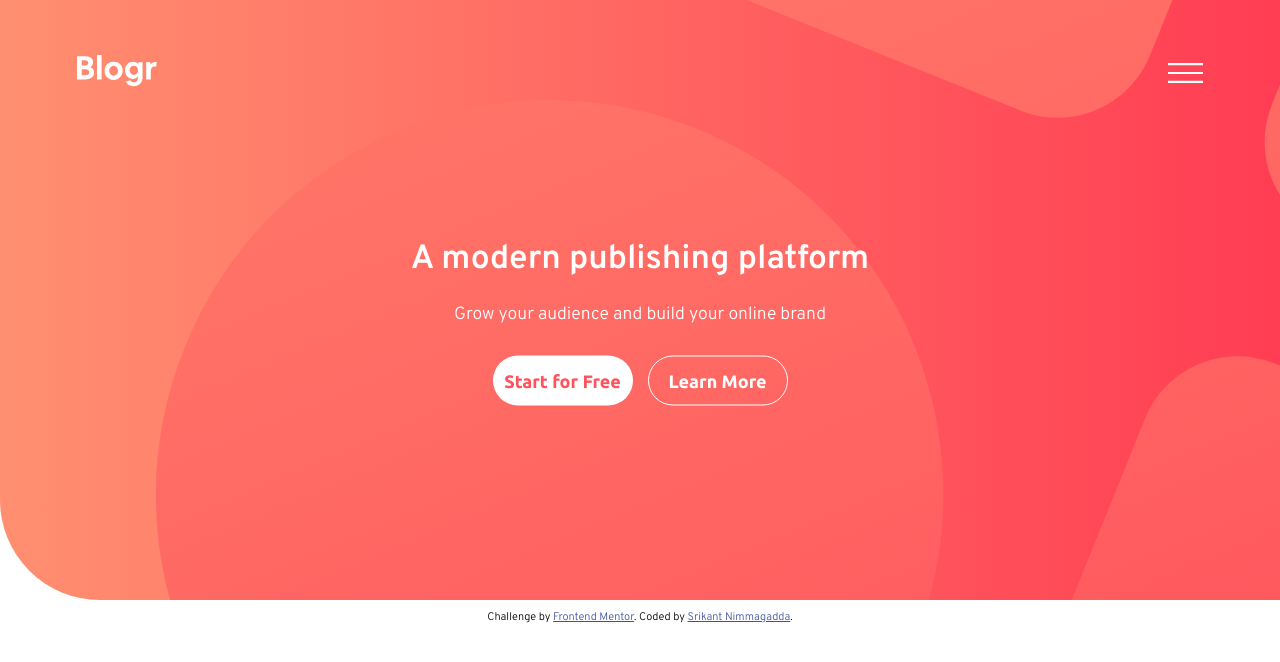
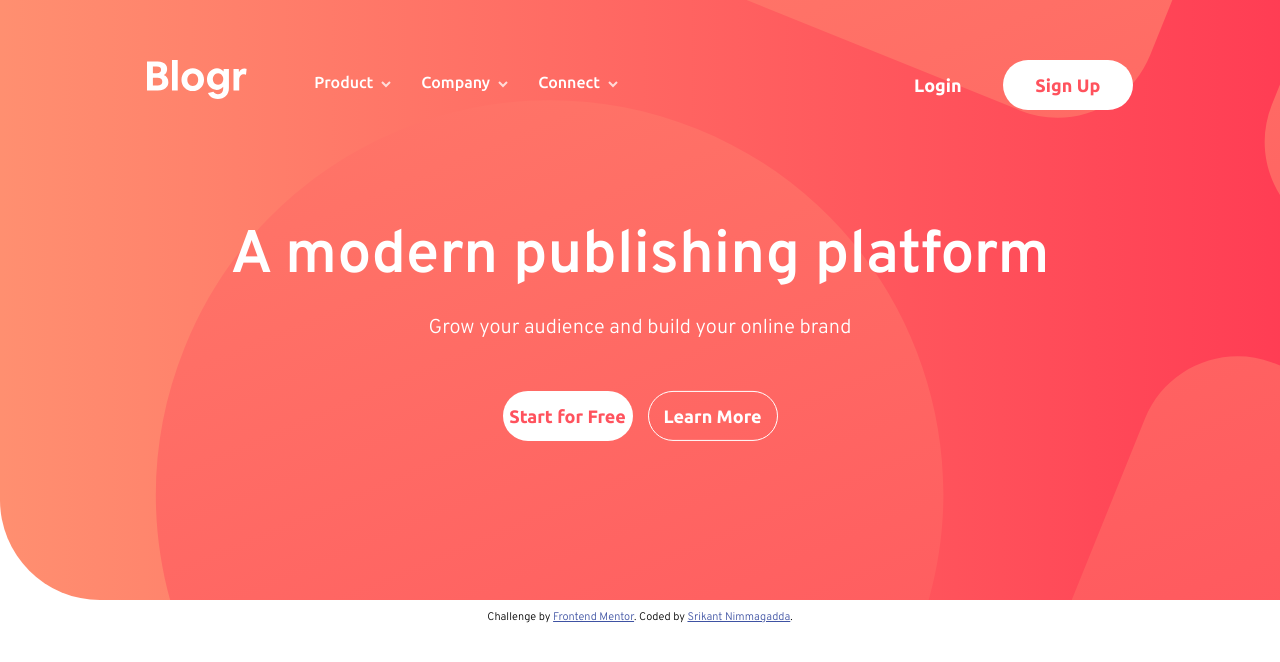
Before and after one commit to srikant-n/fm-blogr-landing-page, a React app: page / in a window 1280 px wide. Shown: the top 662 px of the page. Built offline with nearby package versions, Linux system fonts and the light colour scheme.

Commit message:
Set Intro and Header for desktop and add filled button to common

```diff
--- a/src/components/Header.jsx
+++ b/src/components/Header.jsx
@@ -1,9 +1,19 @@
 import React from "react";
 import styled from "styled-components";
-import { ReactComponent as Logo } from "../../images/logo.svg";
-import hamburgerUrl from "../../images/icon-hamburger.svg";
-import closeUrl from "../../images/icon-close.svg";
-import MenuMobile from "./MenuMobile.jsx";
+import { ReactComponent as LogoSvg } from "../../images/logo.svg";
+import { Button, ButtonFilled } from "./commonComponents";
+import arrowUrl from "../../images/icon-arrow-light.svg";
+
+/**
+ * Container for disabling on mobile
+ */
+const Container = styled.div`
+  display: none;
+
+  @media (min-width: 700px) {
+    display: block;
+  }
+`;
 
 /**
  * Header components with flex
@@ -12,52 +22,191 @@ const StyledHeader = styled.header`
   display: flex;
   flex-direction: row;
   align-items: flex-start;
-  justify-content: space-between;
+  justify-content: flex-start;
+  width: 100%;
 `;
 
 /**
- * Logo div for sizing
+ * Logo
  */
-const LogoHolder = styled.div`
-  width: 80px;
-  height: 20px;
-`;
-
-const MenuButton = styled.button`
-  width: 35px;
-  height: 35px;
-  background: url(${props => props.showMenu ? closeUrl : hamburgerUrl}) no-repeat center;
-  background-size: 100%;
-  outline: none;
-  border: none;
+const Logo = styled.div.attrs(() => ({ children: [<LogoSvg key="logo" />] }))`
+  width: 100px;
+  height: 30px;
+  margin-right: 52px;
 `;
 
 /**
- * Header for the application.
+ * Login/Signup container
+ */
+const Buttons = styled.div`
+  display: flex;
+  flex-direction: row;
+  flex-grow: 1;
+  align-items: center;
+  justify-content: flex-end;
+`;
+
+/**
+ * Menu div
+ */
+const MenuItem = styled.div`
+  position: relative;
+  margin: 5px;
+  font-family: "Ubuntu", sans-serif;
+`;
+
+/**
+ * Menu category
+ */
+const MenuTitle = styled.button`
+  margin: 0;
+  padding: 8px 28px 8px 10px;
+  color: white;
+  font-family: "Ubuntu", sans-serif;
+  font-weight: 500;
+  font-size: 16px;
+  border: none;
+  background-color: transparent;
+
+  &::after {
+    position: absolute;
+    display: inline-block;
+    margin-left: 8px;
+    content: url(${arrowUrl});
+  }
+
+  &[aria-expanded="true"]::after {
+    top: 12px;
+    transform: rotate(180deg);
+  }
+
+  &:hover {
+    text-decoration: underline;
+  }
+`;
+
+/**
+ * Sub menu holder
+ */
+const SubMenu = styled.div`
+  position: absolute;
+  width: 150px;
+  margin: 0;
+  padding: 0;
+  background-color: white;
+  border-radius: 4px;
+  opacity: 0;
+  line-height: 0;
+  transition: ease 0.5s;
+  z-index: 2;
+
+  ${MenuTitle}[aria-expanded=true] + & {
+    opacity: 1;
+    line-height: 1;
+    margin: 28px 0 0 -20px;
+    padding: 20px 10px;
+  }
+`;
+
+/**
+ * Each item in the submenu
+ */
+const SubMenuItem = styled.p`
+  text-transform: capitalize;
+  margin: 0;
+  padding: 0;
+  font-weight: 400;
+  color: hsl(207, 13%, 34%);
+  transition: margin ease 0.5s, padding ease 0.5s;
+
+  &:hover {
+    cursor: default;
+  }
+
+  ${MenuTitle}[aria-expanded=true] + ${SubMenu} > & {
+    margin: 4px;
+    padding: 7px;
+    &:hover {
+      font-weight: 600;
+      cursor: pointer;
+    }
+  }
+`;
+
+/**
+ * Header for the application when viewed on desktop.
  * Contains logo and menu.
  */
 class Header extends React.Component {
   constructor(props) {
     super(props);
-    this.state = {showMenu:false};
-    this.onClickMenu = this.onClickMenu.bind(this);
+    this.state = {
+      selected: "",
+    };
+    this.onClickMenuItem = this.onClickMenuItem.bind(this);
   }
 
-  onClickMenu() {
-    this.setState(state => ({showMenu: !state.showMenu}));
+  /**
+   * Clicked on a menu item
+   * @param {String} name menu item name
+   */
+  onClickMenuItem(name) {
+    this.setState((state) => ({ selected: name === state.selected ? "" : name }));
   }
 
   render() {
     return (
-      <div>
+      <Container>
         <StyledHeader>
-          <LogoHolder>
-            <Logo />
-          </LogoHolder>
-          <MenuButton showMenu={this.state.showMenu} onClick={this.onClickMenu} />
+          <Logo />
+          <MenuItem>
+            <MenuTitle
+              aria-expanded={this.state.selected === "product"}
+              onClick={() => this.onClickMenuItem("product")}
+            >
+              Product
+            </MenuTitle>
+            <SubMenu>
+              <SubMenuItem>Overview</SubMenuItem>
+              <SubMenuItem>Pricing</SubMenuItem>
+              <SubMenuItem>Marketplace</SubMenuItem>
+              <SubMenuItem>Features</SubMenuItem>
+              <SubMenuItem>Integrations</SubMenuItem>
+            </SubMenu>
+          </MenuItem>
+          <MenuItem>
+            <MenuTitle
+              aria-expanded={this.state.selected === "company"}
+              onClick={() => this.onClickMenuItem("company")}
+            >
+              Company
+            </MenuTitle>
+            <SubMenu>
+              <SubMenuItem>About</SubMenuItem>
+              <SubMenuItem>Team</SubMenuItem>
+              <SubMenuItem>Blog</SubMenuItem>
+              <SubMenuItem>Careers</SubMenuItem>
+            </SubMenu>
+          </MenuItem>
+          <MenuItem>
+            <MenuTitle
+              aria-expanded={this.state.selected === "connect"}
+              onClick={() => this.onClickMenuItem("connect")}
+            >
+              Connect
+            </MenuTitle>
+            <SubMenu>
+              <SubMenuItem>Contact</SubMenuItem>
+              <SubMenuItem>Newsletter</SubMenuItem>
+              <SubMenuItem>LinkedIn</SubMenuItem>
+            </SubMenu>
+          </MenuItem>
+          <Buttons>
+            <Button value="Login" />
+            <ButtonFilled value="Sign Up" />
+          </Buttons>
         </StyledHeader>
-        {this.state.showMenu && <MenuMobile />}
-      </div>
+      </Container>
     );
   }
 }
--- /dev/null
+++ b/src/components/HeaderMobile.jsx
@@ -0,0 +1,79 @@
+import React from "react";
+import styled from "styled-components";
+import { ReactComponent as Logo } from "../../images/logo.svg";
+import hamburgerUrl from "../../images/icon-hamburger.svg";
+import closeUrl from "../../images/icon-close.svg";
+import MenuMobile from "./MenuMobile.jsx";
+
+/**
+ * Container for disabling on desktop.
+ */
+const Container = styled.div`
+  display: block;
+
+  @media (min-width: 700px) {
+    display:none;
+  }
+`;
+
+/**
+ * Header components with flex.
+ */
+const StyledHeader = styled.header`
+  display: flex;
+  flex-direction: row;
+  align-items: flex-start;
+  justify-content: space-between;
+`;
+
+/**
+ * Logo div for sizing
+ */
+const LogoHolder = styled.div`
+  width: 80px;
+  height: 20px;
+`;
+
+/**
+ * Button to open/close menu.
+ */
+const MenuButton = styled.button`
+  width: 35px;
+  height: 35px;
+  background: url(${(props) => (props.showMenu ? closeUrl : hamburgerUrl)}) no-repeat center;
+  background-size: 100%;
+  outline: none;
+  border: none;
+`;
+
+/**
+ * Header for the application when viewed on mobile.
+ * Contains logo and menu.
+ */
+class HeaderMobile extends React.Component {
+  constructor(props) {
+    super(props);
+    this.state = { showMenu: false };
+    this.onClickMenu = this.onClickMenu.bind(this);
+  }
+
+  onClickMenu() {
+    this.setState((state) => ({ showMenu: !state.showMenu }));
+  }
+
+  render() {
+    return (
+      <Container>
+        <StyledHeader>
+          <LogoHolder>
+            <Logo />
+          </LogoHolder>
+          <MenuButton showMenu={this.state.showMenu} onClick={this.onClickMenu} />
+        </StyledHeader>
+        {this.state.showMenu && <MenuMobile />}
+      </Container>
+    );
+  }
+}
+
+export default HeaderMobile;
--- a/src/components/Intro.jsx
+++ b/src/components/Intro.jsx
@@ -1,20 +1,9 @@
 import React from "react";
 import styled from "styled-components";
-import { Button, Padding } from "./commonComponents";
+import { Button, Padding, ButtonFilled } from "./commonComponents";
 import bgUrl from "../../images/bg-pattern-intro.svg";
+import HeaderMobile from "./HeaderMobile.jsx";
 import Header from "./Header.jsx";
-
-/**
- * Filled button based on Button
- */
-const StartButton = styled(Button).attrs(() => ({ value: "Start for Free" }))`
-  background-color: white;
-  color: hsl(356, 100%, 66%);
-  :hover {
-    background-color: hsl(355, 100%, 74%);
-    color: white;
-  }
-`;
 
 /**
  * Outline button based on Button
@@ -41,6 +30,7 @@ const Background = styled(Padding)`
   padding-top: 55px;
 
   @media (min-width: 700px) {
+    padding-top: 60px;
     background: url(${bgUrl}) -440px -1350px no-repeat,
       linear-gradient(90deg, hsl(13, 100%, 72%) 0%, hsl(353, 100%, 62%) 100%);
   }
@@ -65,6 +55,11 @@ const Content = styled.div`
 const Heading = styled.h1`
   color: white;
   font-size: 2.1em;
+  margin-bottom: 0;
+
+  @media (min-width: 700px) {
+    font-size: 3.75em;
+  }
 `;
 
 /**
@@ -73,6 +68,11 @@ const Heading = styled.h1`
 const Paragraph = styled.p`
   color: white;
   font-size: 1.1em;
+  margin-bottom: 50px;
+
+  @media (min-width: 700px) {
+    font-size: 1.25em;
+  }
 `;
 
 /**
@@ -95,11 +95,12 @@ class Intro extends React.Component {
     return (
       <Background>
         <Header />
+        <HeaderMobile />
         <Content>
           <Heading>A modern publishing platform</Heading>
           <Paragraph>Grow your audience and build your online brand</Paragraph>
           <Buttons>
-            <StartButton />
+            <ButtonFilled value="Start for Free" />
             <LearnMoreButton />
           </Buttons>
         </Content>
--- a/src/components/MenuMobile.jsx
+++ b/src/components/MenuMobile.jsx
@@ -76,6 +76,7 @@ const SubMenu = styled.div`
   opacity: 0;
   line-height: 0;
   transition: ease 0.5s;
+  z-index: 10;
 
   ${MenuItem}[aria-expanded=true] + & {
     display: block;
@@ -107,6 +108,7 @@ const SubMenuItem = styled.p`
     margin: 4px;
     padding: 8px;
     line-height: 1;
+
     &:hover {
       cursor: pointer;
     }
@@ -124,7 +126,7 @@ const Line = styled.hr`
 /**
  * Login button
  */
-const LoginButton = styled(Button).attrs(() => ({value:"Login"}))`
+const LoginButton = styled(Button).attrs(() => ({ value: "Login" }))`
   margin: 5px;
   color: hsl(207, 13%, 34%);
   &:hover {
@@ -135,7 +137,7 @@ margin: 5px;
 /**
  * Filled button based on Button
  */
- const SignupButton = styled(Button).attrs(() => ({value:"Signup"}))`
+const SignupButton = styled(Button).attrs(() => ({ value: "Signup" }))`
   margin: 5px;
   background: linear-gradient(90deg, hsl(13, 100%, 72%) 0%, hsl(353, 100%, 62%) 100%);
   color: white;
@@ -161,7 +163,6 @@ class MenuMobile extends React.Component {
    * @param {String} name menu item name
    */
   onClickMenuItem(name) {
-    console.log(this.state);
     this.setState((state) => ({ selected: name === state.selected ? "" : name }));
   }
 
--- a/src/components/commonComponents.js
+++ b/src/components/commonComponents.js
@@ -4,36 +4,23 @@ export const Padding = styled.div`
   padding-left: 6%;
   padding-right: 6%;
   box-sizing: border-box;
+
+  @media (min-width: 700px) {
+    padding-left: 11.5%;
+    padding-right: 11.5%;
+  }
 `;
 
-/**
- * Default button, used for login and as base for other buttons
- */
-// export const Button = styled.button `
-//   font-family: "Ubuntu", sans-serif;
-//   border-radius: 25px;
-//   border:none;
-//   background-color: transparent;
-//   color: white;
-//   width: 140px;
-//   height: 50px;
-//   font-weight: 600;
-//   font-size: 18px;
-//   :hover {
-//       color: hsl(355, 100%, 74%);
-//       cursor: pointer;
-//   }
-// `;
 export const Button = styled.input.attrs((props) => ({
   type: "button",
-  value: props.value
+  value: props.value,
 }))`
   font-family: "Ubuntu", sans-serif;
   border-radius: 25px;
-  border:none;
+  border: none;
   background-color: transparent;
   color: white;
-  width: 140px;
+  width: 130px;
   height: 50px;
   font-weight: 600;
   font-size: 18px;
@@ -43,6 +30,14 @@ export const Button = styled.input.attrs((props) => ({
   }
 `;
 
+export const ButtonFilled = styled(Button)`
+  background-color: white;
+  color: hsl(356, 100%, 66%);
+  :hover {
+    background-color: hsl(355, 100%, 74%);
+    color: white;
+  }
+`;
 
 export const Heading = styled.h2`
   color: hsl(208, 49%, 24%);
```
Also changed, not shown: public/index.html (+0 -7 lines). Lines whose indentation alone changed are shown as unchanged.
